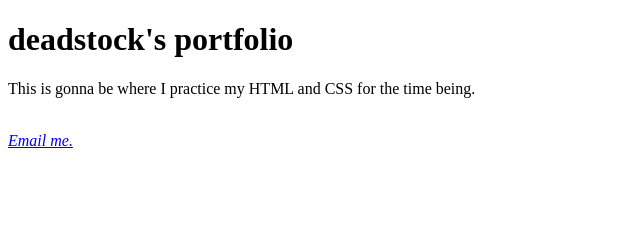
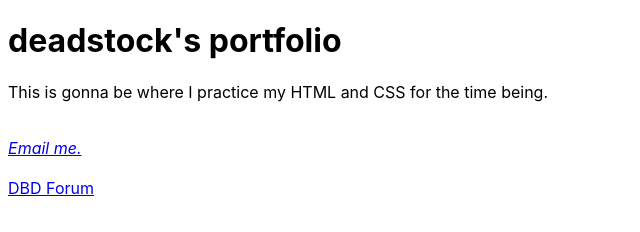
Before and after one commit to rolandocarpio/2blinks.github.io, a plain HTML site: page index.html in a window 1280 px wide. Shown: the whole page, without its empty margins (0-640 px from the left). Drawn offline with Linux system fonts and the light colour scheme.

Commit message:
added styling + image files

```diff
--- /dev/null
+++ b/DBDForum/style.css
@@ -0,0 +1,3 @@
+body{
+    font-family: -apple-system, BlinkMacSystemFont, 'Segoe UI', Roboto, Oxygen, Ubuntu, Cantarell, 'Open Sans', 'Helvetica Neue', sans-serif;
+}
--- a/index.html
+++ b/index.html
@@ -3,6 +3,7 @@
 <head>
     <meta charset="UTF-8">
     <meta name="viewport" content="width=device-width, initial-scale=1.0">
+    <link rel="stylesheet" type="text/css" href="style.css">
     <title>🎭 My Portfolio</title>
 </head>
 <body>
@@ -14,5 +15,7 @@
         <address>
             <a href="mailto:blinkblinkrecall@gmail.com">Email me.</a>
         </address>
+        <br>
+        <a href="/DBDForum/index.html">DBD Forum</a>
 </body>
 </html>
--- /dev/null
+++ b/style.css
@@ -0,0 +1,3 @@
+body{
+    font-family: -apple-system, BlinkMacSystemFont, 'Segoe UI', Roboto, Oxygen, Ubuntu, Cantarell, 'Open Sans', 'Helvetica Neue', sans-serif;
+}
```
Also changed, not shown: DBDForum/index.html (+1 -0 lines), DBDForum/images/survivors.jpg (added), 1 other file.
